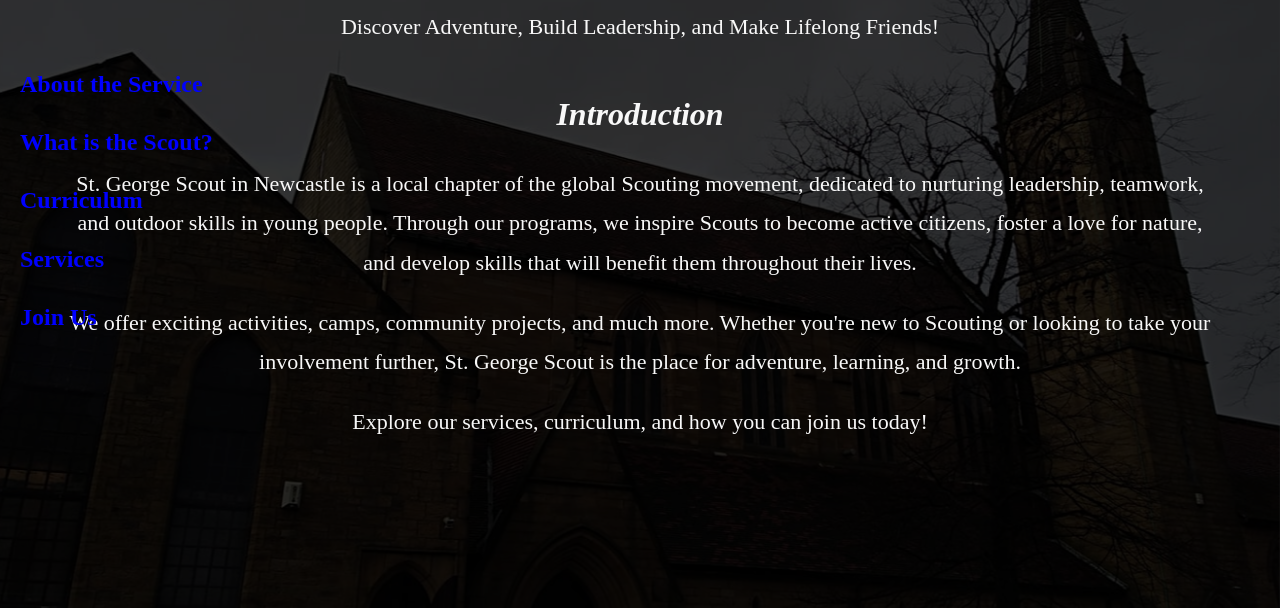
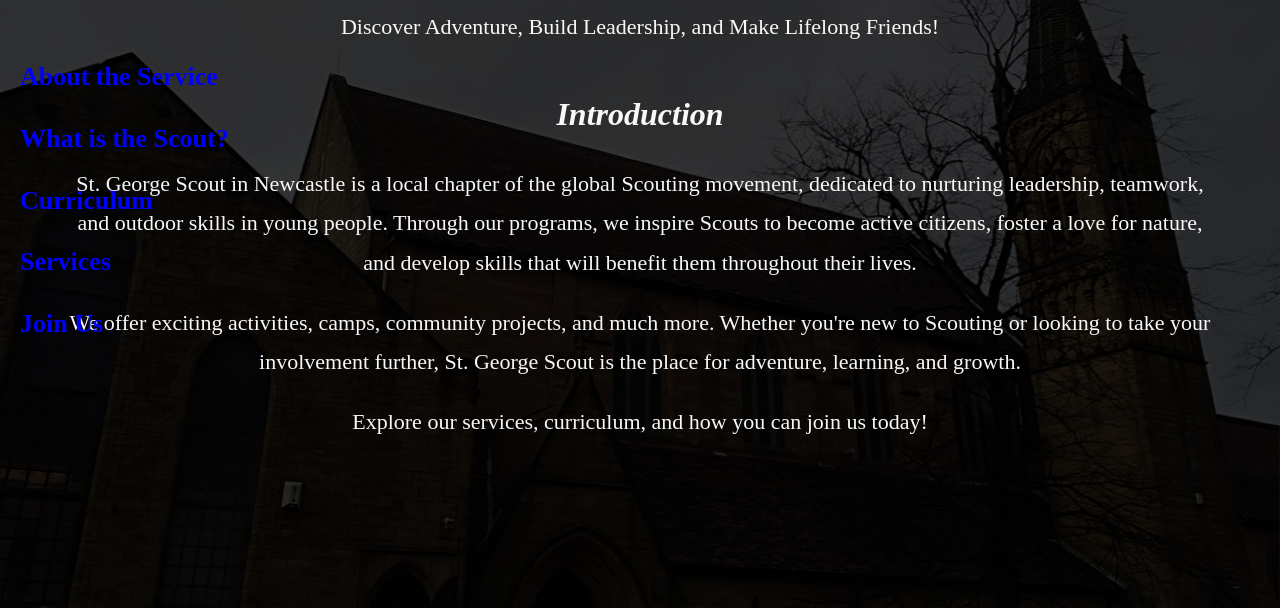
Before and after one commit to ShadyA93/Scout_Newcastle, a plain HTML site: page index.html in a window 1280 px wide. Shown: the part 192-800 px from the top of the page. Drawn offline with Linux system fonts and the light colour scheme.

Commit message:
Update Style.css

```diff
--- a/css/Style.css
+++ b/css/Style.css
@@ -90,7 +90,7 @@ p {
 
 /* List Item Styling */
 li {
-    font-size: 24px !important; /* Increase size of list items */
+    font-size: 26px !important; /* Increase size of list items */
     margin-bottom: 15px;
     color: blue !important; /* Set text color to blue */
 }
@@ -100,7 +100,7 @@ li {
     list-style-type: none; /* Remove bullet points */
     padding: 0;
     margin: 0;
-    font-size: 24px !important; /* Increase list font size */
+    font-size: 26px !important; /* Increase list font size */
     position: absolute; /* Position the links absolutely */
     top: 50%; /* Center vertically */
     left: 20px; /* Position links to the left */
@@ -117,7 +117,7 @@ li {
 }
 
 .link-list li a:hover {
-    color: #00BFFF !important; /* Change link color on hover */
+    color: blue !important; /* Change link color on hover */
     text-decoration: underline;
 }
 
```
